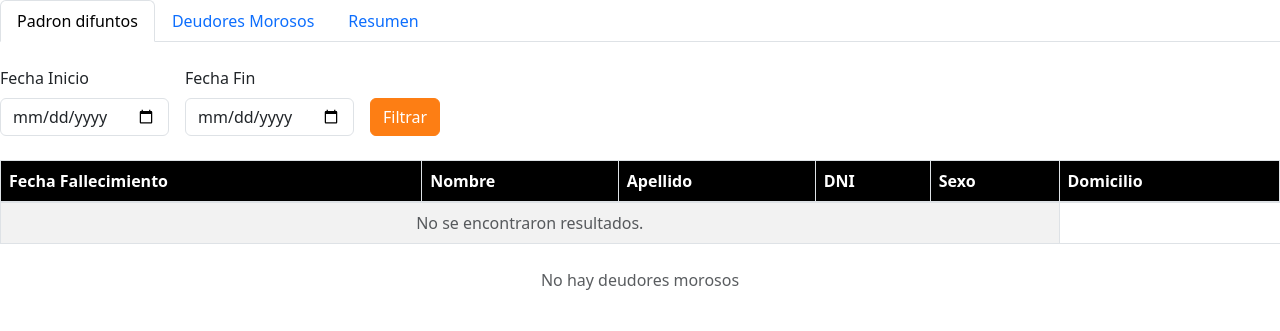
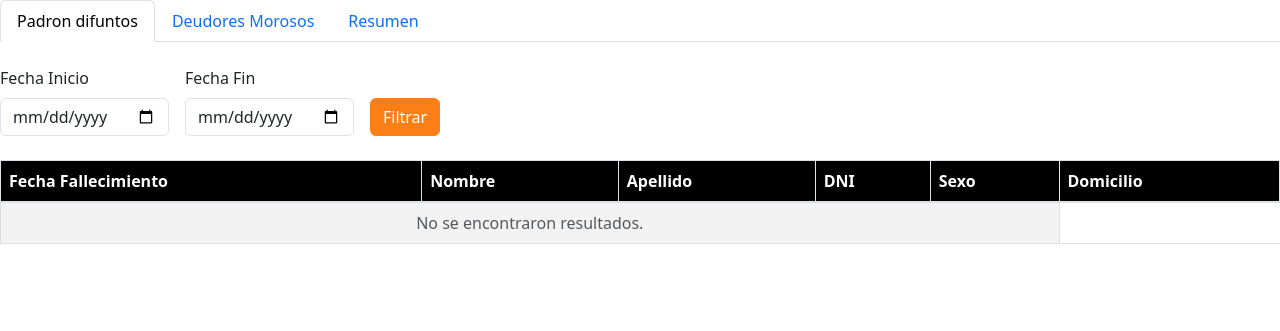
Before and after one commit to MSCB-Sistemas/cementerio, a PHP site: template mvc_cementerio/app/views/pages/estadisticas.php in a window 1280 px wide. Shown: the top 331 px of the page. Run offline with PHP 8.4, Linux system fonts and the light colour scheme; the template is opened without the code that fills it, so the values that code supplies are empty; some libraries are stand-ins or nearby versions.

Commit message:
fix error que mostraba en la pestaña "padron difuntos", los datos de "deudores morosos".

```diff
--- a/mvc_cementerio/app/views/pages/estadisticas.php
+++ b/mvc_cementerio/app/views/pages/estadisticas.php
@@ -91,7 +91,7 @@ $filtrar = isset($_GET['filtrar']);
     </div>
 
     <!-- Pestania para deudores morosos-->
-    <div class="tab-pane fade show active" id="morosos" role="tabpanel">
+    <div class="tab-pane fade" id="morosos" role="tabpanel">
         <?php if (!empty($datos['deudores_morosos'])): ?>
             <table class="table table-bordered table-striped">
                 <thead class="th a">
```
